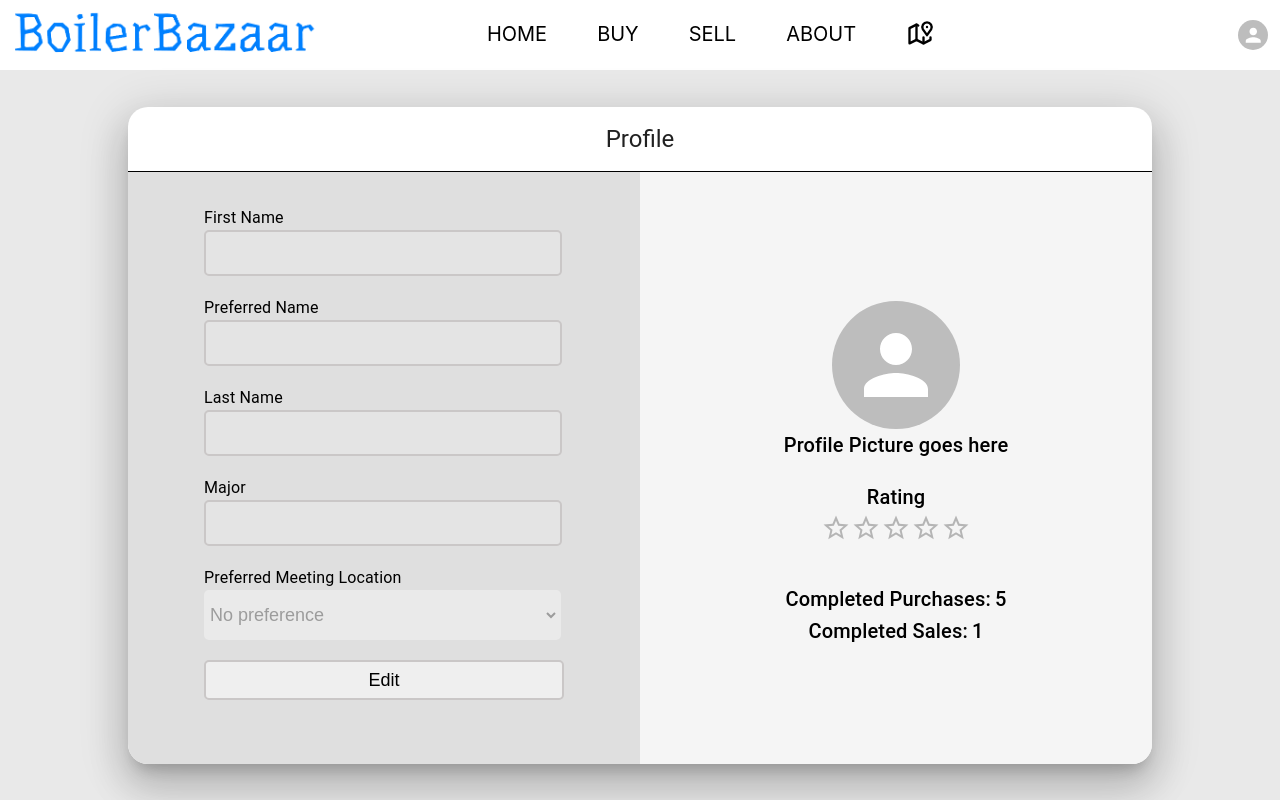
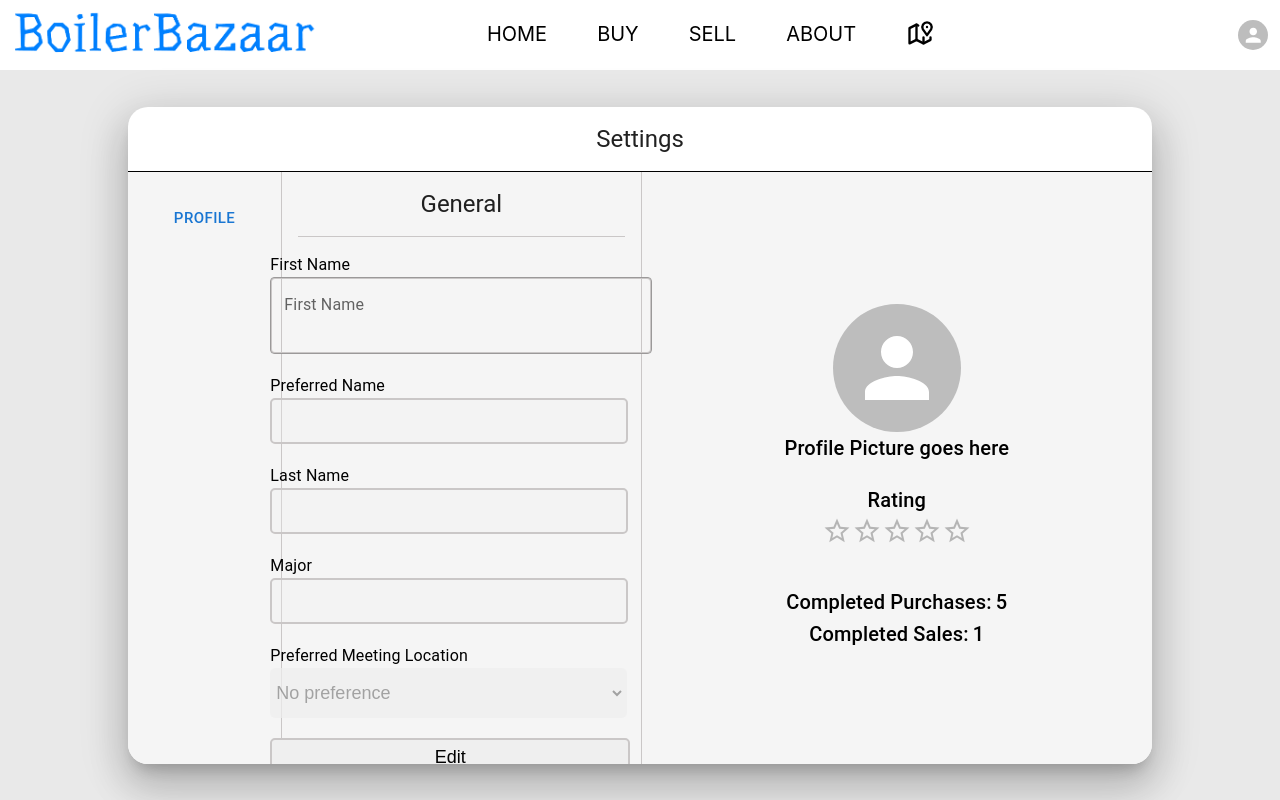
Before and after one commit to wang4621/boilerbazaar, a React (Create React App) app: page /profile in a window 1280 px wide. Built offline with nearby package versions, Linux system fonts and the light colour scheme.

Commit message:
ui changes to sell page

```diff
--- a/src/pages/Profile.css
+++ b/src/pages/Profile.css
@@ -36,14 +36,14 @@
 .profileFormDisplay {
     display: flex;
     align-items: center;
-    justify-content: center;
+    justify-content: flex-start;
     flex-direction: column;
 }
 
 .profileBoxDisplay {
     display: flex;
     flex-direction: row;
-    height: 92%;
+    height: 93%;
 }
 
 .ratingBox {
@@ -51,4 +51,15 @@
     flex-direction: column;
     align-items: center;
     justify-content: center;
+    border-left:1px solid rgb(202, 199, 199)
 }
+
+.diffSettings {
+    display: flex;
+    flex-direction: column;
+    border-right:1px solid rgb(202, 199, 199)
+}
+
+.buttonDisplay {
+    padding: 25px 0px;
+}
--- a/src/pages/Profile.js
+++ b/src/pages/Profile.js
@@ -5,9 +5,10 @@ import './Profile.css'
 // import Divider from '@mui/material/Divider';
 // import Box from '@mui/material/Box';
 // import Typography from '@mui/material/Typography';
-import { Avatar, Card, CardHeader, Rating, Divider, Box, Typography, CardContent } from '@mui/material';
+import { Avatar, Card, CardHeader, Rating, Divider, Box, Typography, CardContent, Button, TextField } from '@mui/material';
 
 function editProfile(e) {
+
     e.preventDefault()
 }
 
@@ -19,14 +20,22 @@ function Profile () {
     return (
         <div className="profileDisplay">
             <Card sx={{width: '80%', height: '90%', backgroundColor: 'white', borderRadius: 5}} elevation={24}>
-                <CardHeader title="Profile" sx={{textAlign: 'center'}}></CardHeader>
+                <CardHeader title="Settings" sx={{textAlign: 'center'}}></CardHeader>
                 <Divider variant='fullWidth' sx={{borderBottomColor: 'black'}}/>
                 <div className="profileBoxDisplay">
-                    <Box sx={{width: '50%', height: '100%', backgroundColor: 'rgb(223, 223, 223)'}}>
+                    <Box sx={{width: '15%', height: '100%', backgroundColor: 'whitesmoke'}} className="diffSettings">
+                        <div className="buttonDisplay">
+                            <Button sx={{width: '100%'}} size="large">Profile</Button>
+                        </div>
+                    </Box>
+                    <Box sx={{width: '35%', height: '100%', backgroundColor: 'whitesmoke'}}>
+                        <CardHeader sx={{textAlign:"center"}} title="General"/>
+                        <Divider variant='middle' sx={{borderBottomColor: 'rgb(202, 199, 199)'}}/>
                         <CardContent sx={{height: '88%'}}className="profileFormDisplay">
                             <form onSubmit={event => editProfile(event)}>
                                 <Typography variant="body1" color="black">First Name</Typography>
-                                <input type="text" disabled/>
+                                {/* <input type="text" disabled/> */}
+                                <TextField id="" label="First Name" />
                                 <br/><br/>
                                 <Typography variant="body1" color="black">Preferred Name</Typography>
                                 <input type="text" disabled/>
--- a/src/pages/Sell.js
+++ b/src/pages/Sell.js
@@ -7,7 +7,7 @@ import './Sell.css'
 // import Typography from '@mui/material/Typography';
 // import Avatar from '@mui/material/Avatar';
 // import Button from '@mui/material/Button';
-import { Avatar, Card, CardHeader, CardContent, Divider, Box, Typography, Button } from '@mui/material';
+import { Avatar, Card, CardHeader, CardContent, Divider, Box, Typography, Button, ImageList, ImageListItem } from '@mui/material';
 
 // adds dollar sign in front of price
 function handleDollar(event) {
@@ -25,6 +25,7 @@ function handleDollar(event) {
     }
 }
 
+// this checks if isbn is 10 or 13 and if it numbers only
 function handleISBN(event) {
 
 }
```
